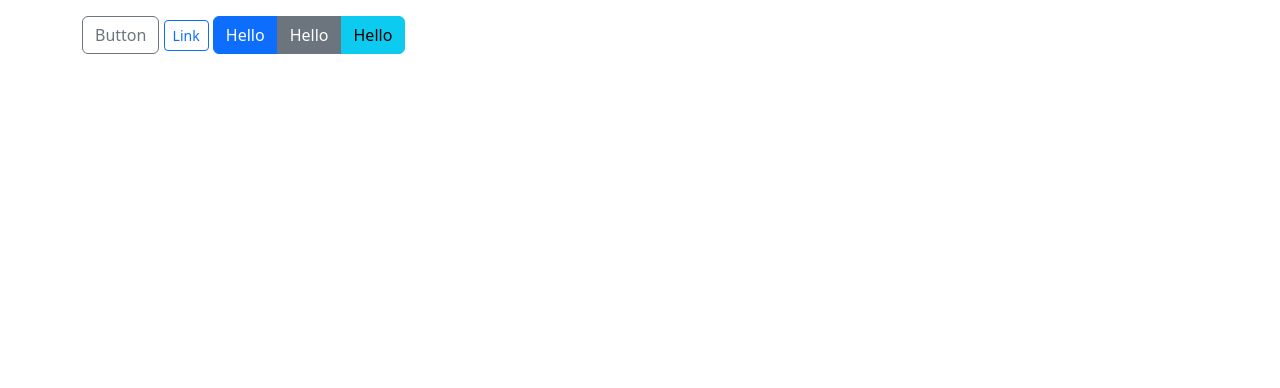
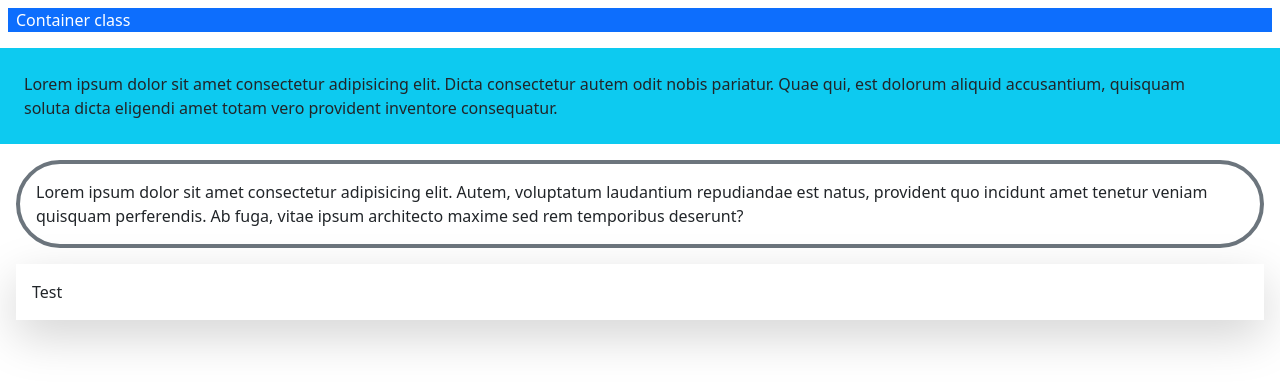
Before and after one commit to krajit/bootstrap-review-netninja, a plain HTML site: page index.html in a window 1280 px wide. Drawn offline with nearby package versions, Linux system fonts and the light colour scheme.

Commit message:
utility classes covered bit

```diff
--- a/index.html
+++ b/index.html
@@ -12,17 +12,24 @@
     <title>Document</title>
   </head>
   <body>
-    <div class="container py-3">
-      <button class="btn btn-outline-secondary">Button</button>
+    <div class="bg-primary text-white m-2 ps-2 pe-4">Container class</div>
 
-      <a href="" class="btn btn-outline-primary btn-sm">Link</a>
+    <p class="bg-info my-3 ps-4 pe-5 py-4">
+      Lorem ipsum dolor sit amet consectetur adipisicing elit. Dicta consectetur
+      autem odit nobis pariatur. Quae qui, est dolorum aliquid accusantium,
+      quisquam soluta dicta eligendi amet totam vero provident inventore
+      consequatur.
+    </p>
 
-      <div class="btn-group">
-        <button class="btn btn-primary">Hello</button>
-        <button class="btn btn-secondary">Hello</button>
-        <button class="btn btn-info">Hello</button>
-      </div>
+    <div class="m-3 p-3 rounded-pill border border-4 border-secondary">
+      Lorem ipsum dolor sit amet consectetur adipisicing elit. Autem, voluptatum
+      laudantium repudiandae est natus, provident quo incidunt amet tenetur
+      veniam quisquam perferendis. Ab fuga, vitae ipsum architecto maxime sed
+      rem temporibus deserunt?
     </div>
+
+    <div class="m-3 p-3 shadow-lg">Test</div>
+
     <script
       src="https://cdn.jsdelivr.net/npm/bootstrap@5.3.8/dist/js/bootstrap.bundle.min.js"
       integrity="sha384-FKyoEForCGlyvwx9Hj09JcYn3nv7wiPVlz7YYwJrWVcXK/BmnVDxM+D2scQbITxI"
```
